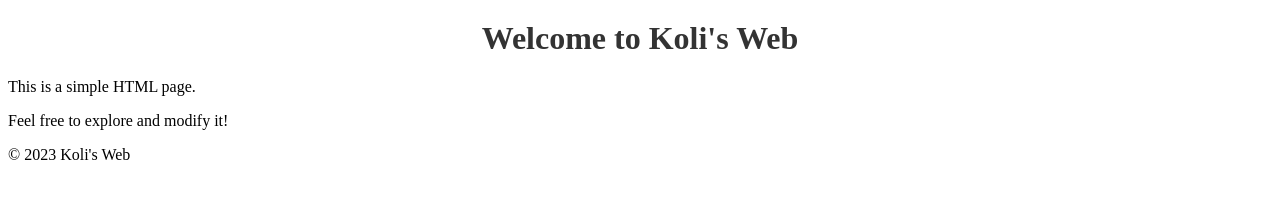
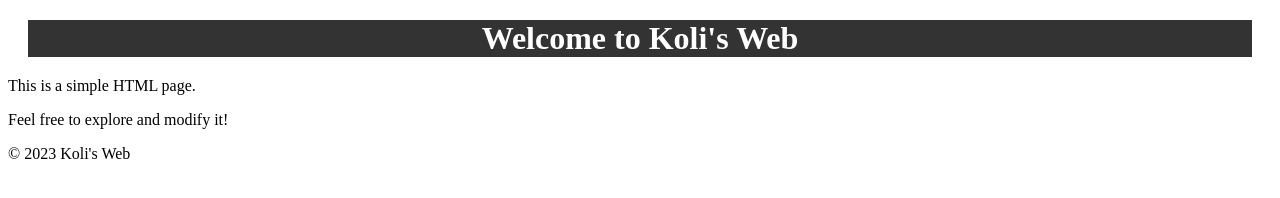
Before and after one commit to tanjimul755/first-git-repository, a plain HTML site: page Index.html in a window 1280 px wide. Drawn offline with Linux system fonts and the light colour scheme.

Commit message:
changed css

```diff
--- a/style.css
+++ b/style.css
@@ -1,6 +1,7 @@
 .m-heading {
     font-size: 2em;
-    color: #333;
+    color: white;
+    background-color: #333;
     text-align: center;
-    margin-top: 20px;
+    margin: 20px;
 }
```
